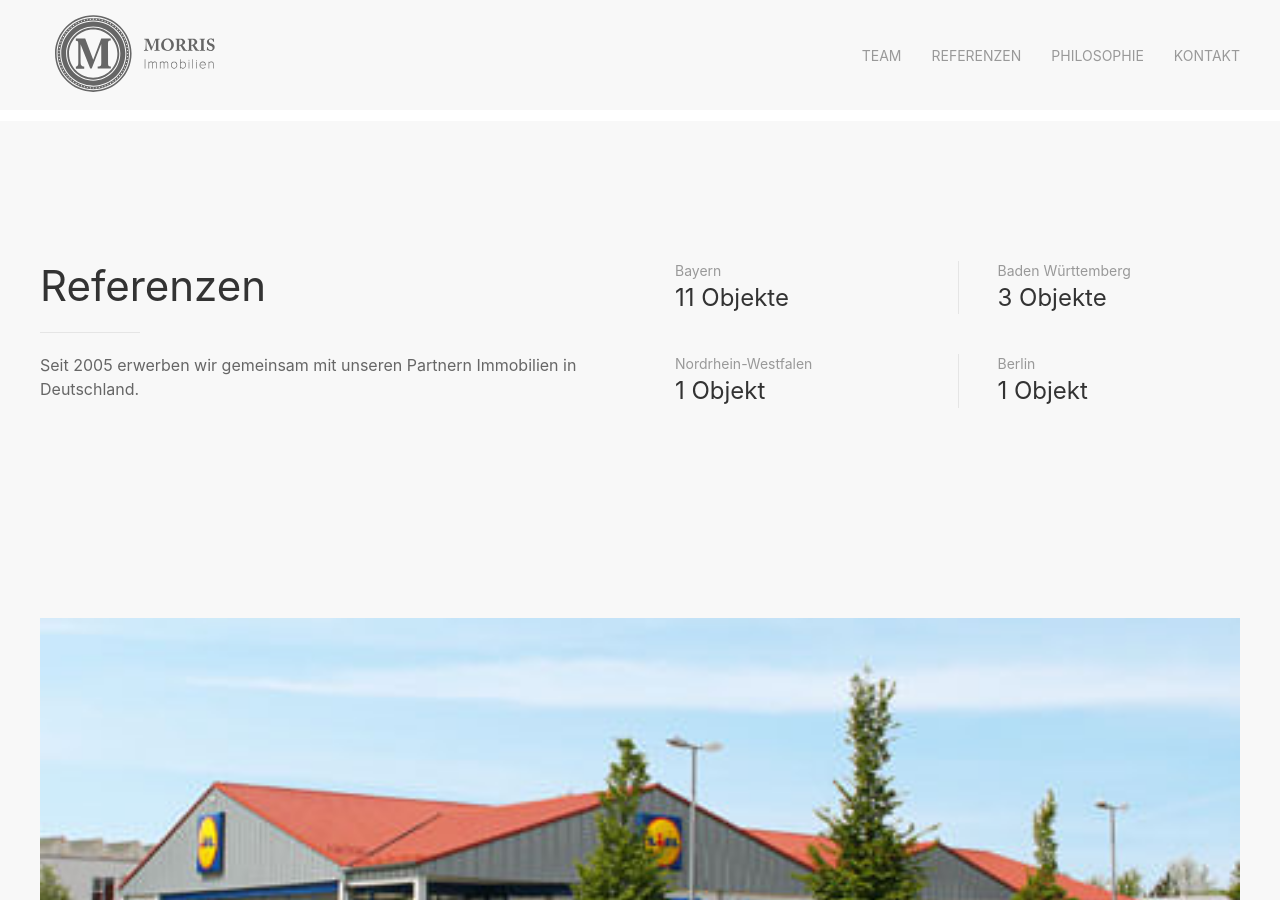
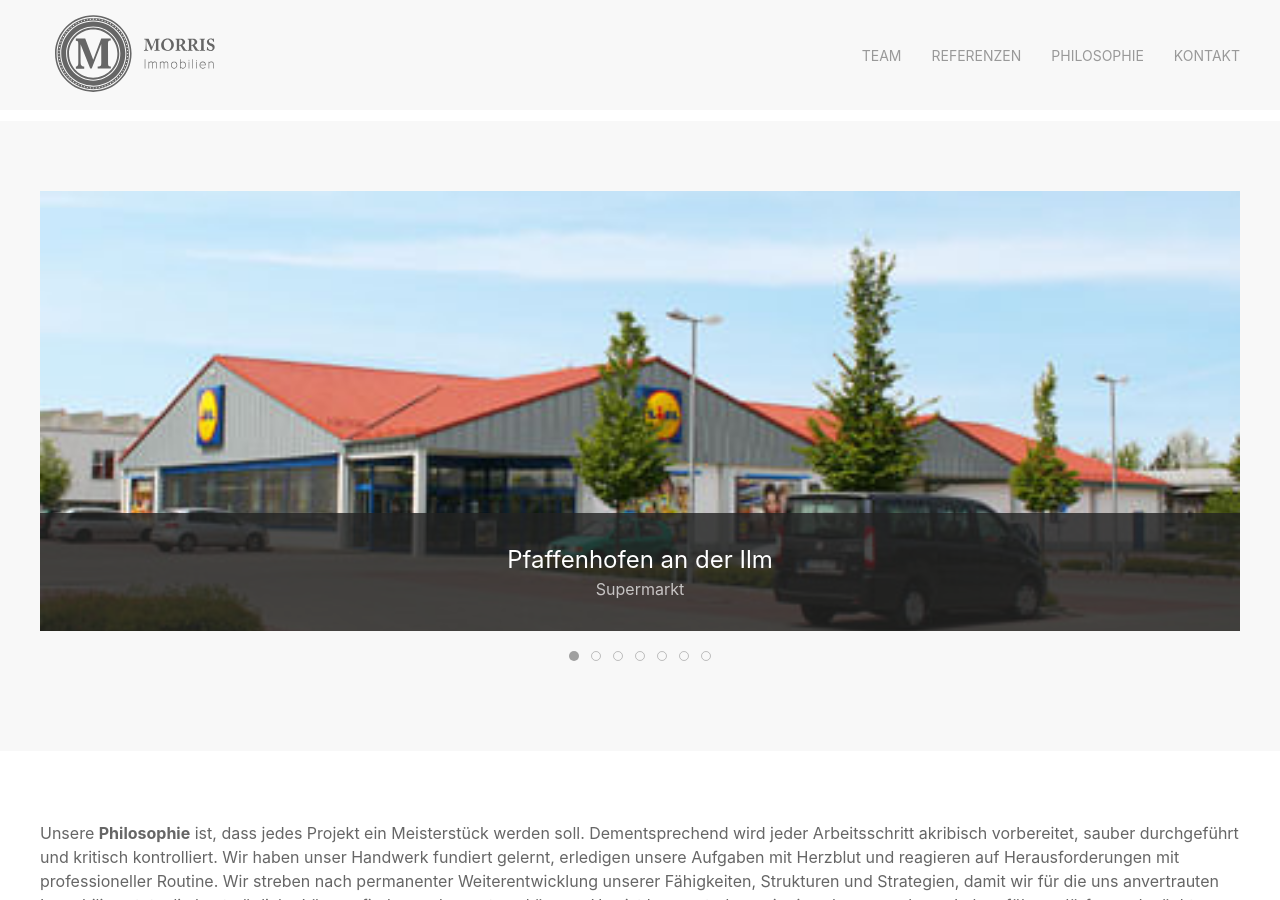
Before and after one commit to neissendorfer/morris-immobilien, a Jekyll site: the page built from index.md, in a window 1280 px wide and 900 px high, scrolled down 2299 px. Built offline with Jekyll 4.4.1, drawn with Linux system fonts in a browser that asks for light colours; nearby versions of some CDN libraries; some web fonts are replaced; some of the changed text lies outside the part shown.

Commit message:
remove facts

```diff
--- a/_includes/facts.html
+++ /dev/null
@@ -1,37 +0,0 @@
-<div class="uk-section uk-section-muted uk-section-large" id="referenzen">
-  <div class="uk-container">
-    <div class="uk-grid-large uk-child-width-1-1@s uk-child-width-1-2@m" uk-grid>
-      <div>
-        <h1 class="uk-heading-line">Referenzen</h1>
-        <hr class="uk-divider-small">
-        <p>Seit 2005 erwerben wir gemeinsam mit unseren Partnern Immobilien in Deutschland.</p>
-      </div>
-
-      <div>
-        <div class="uk-child-width-1-2 uk-grid-divider" uk-grid>
-          <div>
-            <h3 class="uk-h6 uk-text-meta uk-margin-remove-bottom">Bayern</h3>
-            <span class="uk-h3 uk-margin-remove-top uk-margin-medium-bottom">11 Objekte</span>
-          </div>
-
-          <div>
-            <h3 class="uk-h6 uk-text-meta uk-margin-remove-bottom">Baden Württemberg</h3>
-            <span class="uk-h3 uk-margin-remove-top uk-margin-medium-bottom">3 Objekte</span>
-          </div>
-
-          <div>
-            <h3 class="uk-h6 uk-text-meta uk-margin-remove-bottom">Nordrhein-Westfalen</h3>
-            <span class="uk-h3 uk-margin-remove-top uk-margin-medium-bottom">1 Objekt</span>
-          </div>
-
-          <div>
-            <h3 class="uk-h6 uk-text-meta uk-margin-remove-bottom">Berlin</h3>
-            <span class="uk-h3 uk-margin-remove-top uk-margin-medium-bottom">1 Objekt</span>
-          </div>
-        </div>
-      </div>
-
-
-    </div>
-  </div>
-</div>
--- a/_includes/philosophy.html
+++ b/_includes/philosophy.html
@@ -3,7 +3,7 @@
 
 Unsere <strong>Philosophie</strong> ist, dass jedes Projekt ein Meisterstück werden soll. Dementsprechend wird jeder Arbeitsschritt akribisch vorbereitet, sauber durchgeführt und kritisch kontrolliert. Wir haben unser Handwerk fundiert gelernt, erledigen unsere Aufgaben mit Herzblut und reagieren auf Herausforderungen mit professioneller Routine. Wir streben nach permanenter Weiterentwicklung unserer Fähigkeiten, Strukturen und Strategien, damit wir für die uns anvertrauten Immobilien stets die bestmögliche Lösung finden und umsetzen können.
 
-Uns ist bewusst, dass wir ein sehr angenehmes Leben führen dürfen und möchten Menschen unterstützen, die dieses Glück nicht haben. Aufrgund dieser <strong>Verantwortung</strong> engagieren wir uns sowohl finanziell als auch durch ehrenamtliche Mitarbeit bei verschiedenen Projekten:
+Uns ist bewusst, dass wir ein sehr angenehmes Leben führen dürfen und möchten Menschen unterstützen, die dieses Glück nicht haben. Aufgrund dieser <strong>Verantwortung</strong> engagieren wir uns sowohl finanziell als auch durch ehrenamtliche Mitarbeit bei verschiedenen Projekten:
 
   </div>
 </div>
--- a/_layouts/home.html
+++ b/_layouts/home.html
@@ -6,7 +6,6 @@ layout: default
 {% include navigation.html %}
 {% include welcome.html %}
 {% include team.html %}
-{% include facts.html %}
 {% include objects.html %}
 {% include philosophy.html %}
 {% include sponsor.html %}
```
